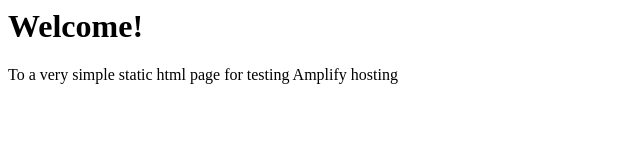
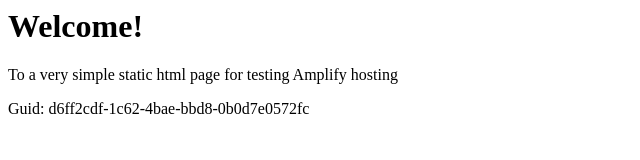
Before and after one commit to aws-aemilia-nrt/Github-PR-Commit-Integration-Test-DoNotTouch-v1-preprod-ap-northeast-1, a website: page src/index.html in a window 1280 px wide. Shown: the whole page, without its empty margins (0-640 px from the left). Drawn offline with Linux system fonts and the light colour scheme.

Commit message:
commit from integ tests

```diff
--- a/src/index.html
+++ b/src/index.html
@@ -1,3 +1,5 @@
+
+
 <html lang="en">
 
 <head>
@@ -10,6 +12,6 @@
 <body>
     <h1>Welcome!</h1>
     <p>To a very simple static html page for testing Amplify hosting</p>
-</body>
+    <p>Guid: d6ff2cdf-1c62-4bae-bbd8-0b0d7e0572fc</p></body>
 
 </html>
```
